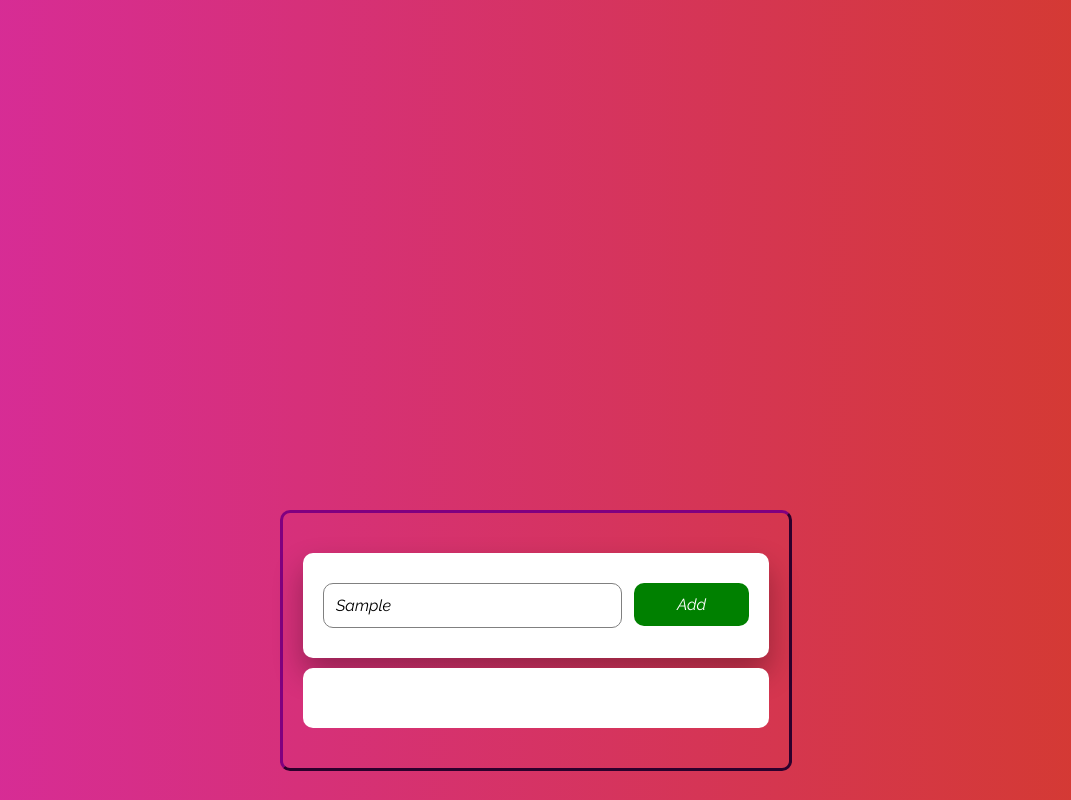
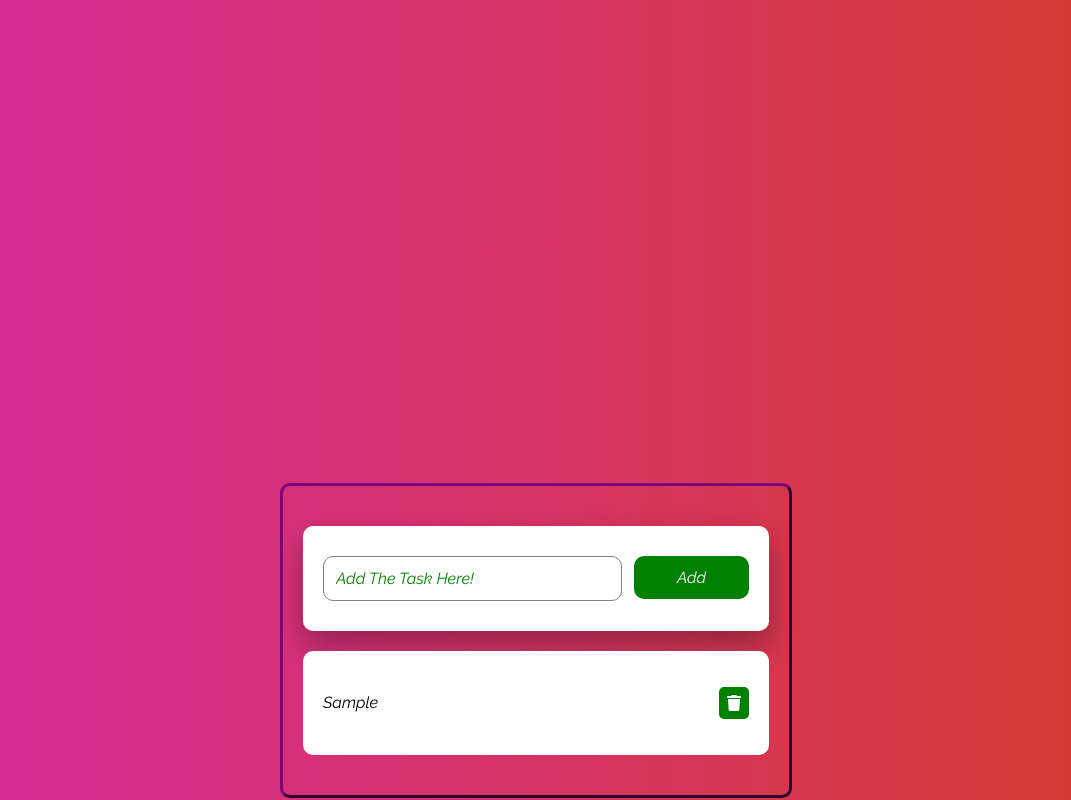
Before and after one commit to DouglasSouza05/ToDoList-HTML-CSS-JS, a plain HTML site: page Archives/index.html in a window 1280 px wide. Both pictures are taken after typing "Sample" into the empty fields and a click on the button "Add". Shown: the top 800 px of the page, without its empty margins (104-1175 px from the left). Drawn offline with Linux system fonts and the light colour scheme.

Commit message:
Implementação do add task button

```diff
--- a/Archives/index.html
+++ b/Archives/index.html
@@ -11,10 +11,7 @@
     <title>To Do List</title>
 
     <!-- Importando Google Font -->
-    <link
-      rel="preconnect"
-      href="https://fonts.googleapis.com"
-    />
+    <link rel="preconnect" href="https://fonts.googleapis.com" />
     <link
       rel="preconnect"
       href="https://fonts.gstatic.com"
@@ -42,9 +39,20 @@
         <button class="new-task-button">Add</button>
       </div>
       <!-- Criando uma classe Task Container que será usada no JS  -->
-      <div class="task-container"></div>
+      <div class="task-container">
+        <!-- <div class="task-item">
+          <p>teste</p>
+          <i></i>
+          OBS: Feito no JS
+        </div> -->
+      </div>
     </div>
 
+    <!-- Font Awesome Script -->
+    <script
+      src="https://kit.fontawesome.com/bc893e3cac.js"
+      crossorigin="anonymous"
+    ></script>
     <!-- Importando o Script JavaScript -->
     <script src="./scripts.js"></script>
   </body>
--- a/Archives/scripts.js
+++ b/Archives/scripts.js
@@ -1,8 +1,11 @@
 // Código JavaScript
 
-// Criando as variáveis inputText e addTaskButton para receber as entradas
+// Criando as variáveis inputText e addTaskButton para receber as entradas. OBS: usar o "." e os nomes devem ser os mesmos criados no HTML
 const inputText = document.querySelector(".new-task-input");
 const addTaskButton = document.querySelector(".new-task-button");
+
+// Criando a variável do .task-container para adicionar os elementos de input dentro
+const taskContainer = document.querySelector(".task-container");
 
 // const validateInputs = () => {
 //   if (inputText.value.trim() > 0) {
@@ -33,6 +36,30 @@ const handleAddTask = () => {
   if (!validInput) {
     return inputText.classList.add("error");
   }
+
+  // Criando o ".tasks-container". Usando document.createElemente para criar os elementos
+  // Nesse caso, criando uma "div"
+  const taskItemContainer = document.createElement("div");
+  // Adicionando a classe do elemento div
+  taskItemContainer.classList.add("task-item");
+
+  // Criando o parágrafo, conteúdo em si, que irá dentro da div. Não necessário criar uma classe pois não será estilizado
+  const taskContent = document.createElement("p");
+  // Definindo o innerText do parágrafo como sendo o "value" da entrada inputText
+  taskContent.innerText = inputText.value;
+
+  // Criando o ícone do delete, usando Font Awesome
+  const deleteItem = document.createElement("i");
+  deleteItem.classList.add("fa-solid");
+  deleteItem.classList.add("fa-trash");
+
+  // Colocando o parágrafo e o ícone criados dentro da div .task-item
+  taskItemContainer.appendChild(taskContent);
+  taskItemContainer.appendChild(deleteItem);
+
+  taskContainer.appendChild(taskItemContainer);
+
+  inputText.value = "";
 };
 
 // Arrow function usada para verificar a mudança na entrada de dados do elemento inputText
--- a/Archives/styles.css
+++ b/Archives/styles.css
@@ -105,10 +105,26 @@ body {
 .task-container {
   background-color: white;
   padding: 30px 20px;
-  margin-top: 10px;
+  margin-top: 20px;
   border-radius: 10px;
   box-shadow: 0 15px 30px, rgba(0, 0, 0, 0.3);
   width: 100%;
+}
+
+.task-item {
+  display: flex;
+  justify-content: space-between;
+  align-items: center;
+  margin-bottom: 6px;
+  margin-top: 6px;
+}
+
+/* Estilizando o delete button */
+.task-item i {
+  background-color: green;
+  color: white;
+  padding: 8px;
+  border-radius: 5px;
 }
 
 /* Utilities */
```
